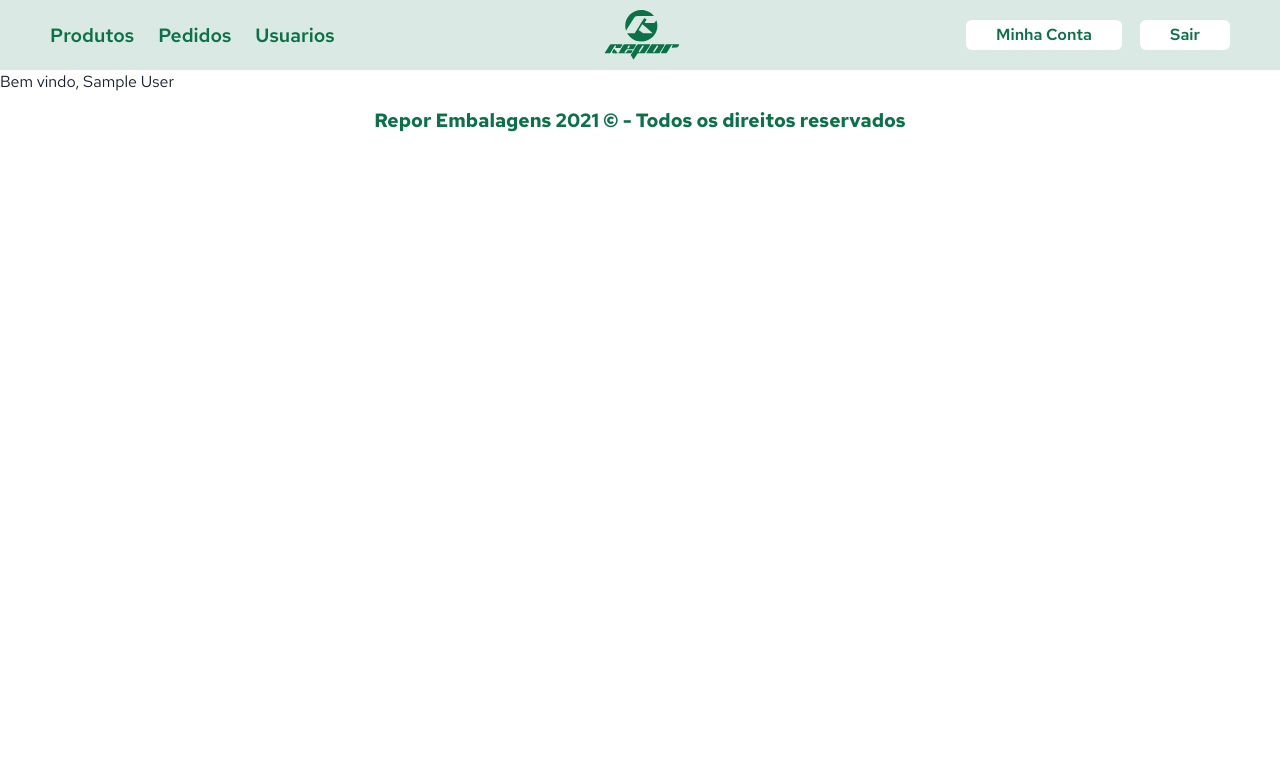
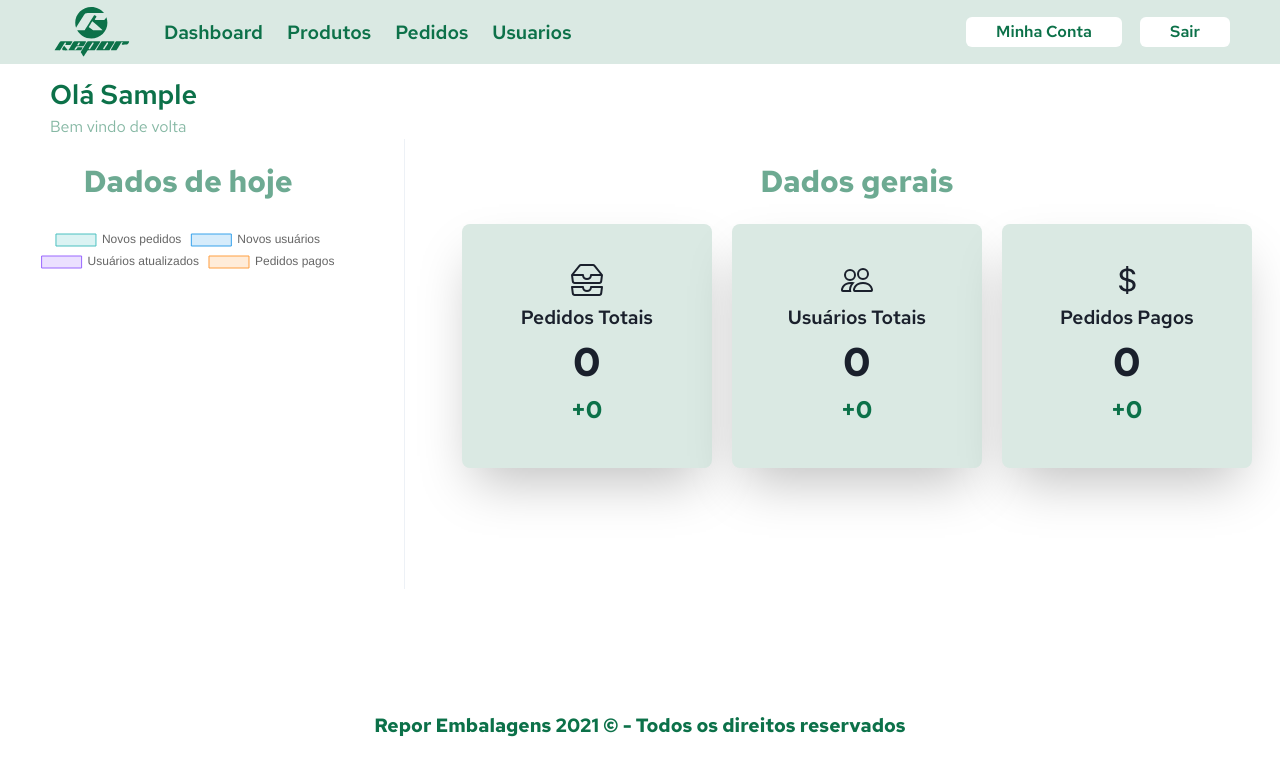
Before and after one commit to camarguin/reporembalagens, a Next.js app: page /admin in a window 1280 px wide. Shown: the top 776 px of the page. Built offline with nearby package versions, Linux system fonts and the light colour scheme; no server answers; the database is empty; sample sign-in values are in the browser's storage.

Commit message:
Added dashboard + changed getstaticprops index homepage

```diff
--- a/components/AdminDashboard.jsx
+++ b/components/AdminDashboard.jsx
@@ -1,12 +1,18 @@
 import React from 'react';
-import { Container } from '@chakra-ui/react';
+import { Flex, Box } from '@chakra-ui/react';
+import { Chart as ChartJS, ArcElement, Tooltip, Legend } from 'chart.js';
+import { Doughnut } from 'react-chartjs-2';
+ChartJS.register(ArcElement, Tooltip, Legend);
 
-const AdminDashboard = ({ data }) => {
+const AdminDashboard = ({ options, data }) => {
 
   return (
-    <Container>
-
-    </Container>
+    <Flex direction="row" width="320px">
+      <Doughnut
+        options={options}
+        data={data}
+      />
+    </Flex>
   );
 };
 
--- /dev/null
+++ b/components/AdminDashboardCard.jsx
@@ -0,0 +1,29 @@
+import React from 'react';
+import { Box, useColorModeValue, Text, Icon } from '@chakra-ui/react';
+
+const AdminDashboardCard = ({ cardTitle, cardIcon, cardNumber, cardIncrement }) => {
+  return (
+    <Box
+      w="250px"
+      // height="300px"
+      bg={useColorModeValue('myGreen.50', 'gray.900')}
+      boxShadow={'2xl'}
+      rounded={'lg'}
+      p={10}
+      textAlign={'center'}
+    >
+      <Icon as={cardIcon} boxSize="2rem" />
+      <Text variant="dashboardCardTitle">
+        {cardTitle}
+      </Text>
+      <Text variant="h1" padding="0px">
+        {cardNumber}
+      </Text>
+      <Text variant="dashboardIncreased">
+        +{cardIncrement}
+      </Text>
+    </Box>
+  );
+};
+
+export default AdminDashboardCard;
--- /dev/null
+++ b/components/AdminDashboardInfo.jsx
@@ -0,0 +1,31 @@
+import { Text, Box, useColorModeValue, HStack, Icon } from '@chakra-ui/react';
+import { BsInboxes, BsPeople, BsCurrencyDollar } from 'react-icons/bs';
+import React from 'react';
+import AdminDashboardCard from './AdminDashboardCard';
+
+const AdminDashboardInfo = ({ totalOrders, totalUsers, newOrders, newUsers, totalPaidOrders, newPaidOrders }) => {
+  return (
+    <HStack spacing={5}>
+      <AdminDashboardCard
+        cardIcon={BsInboxes}
+        cardTitle="Pedidos Totais"
+        cardNumber={totalOrders}
+        cardIncrement={newOrders}
+      />
+      <AdminDashboardCard
+        cardIcon={BsPeople}
+        cardTitle="Usuários Totais"
+        cardNumber={totalUsers}
+        cardIncrement={newUsers}
+      />
+      <AdminDashboardCard
+        cardIcon={BsCurrencyDollar}
+        cardTitle="Pedidos Pagos"
+        cardNumber={totalPaidOrders}
+        cardIncrement={newPaidOrders}
+      />
+    </HStack >
+  );
+};
+
+export default AdminDashboardInfo;
--- a/components/AdminHeader.jsx
+++ b/components/AdminHeader.jsx
@@ -3,22 +3,30 @@ import Image from 'next/image';
 import NextLink from 'next/link';
 import { useRouter } from "next/router";
 import {
-  Flex, Button, HStack, useMediaQuery, useDisclosure, Box
+  Flex, Button, HStack, useMediaQuery, useDisclosure,
 } from '@chakra-ui/react';
 import { signOut, useSession } from 'next-auth/client'
+import { HamburgerIcon, CloseIcon } from '@chakra-ui/icons';
 import reporLogo from '../public/ReporLogoMenu.svg';
-import whiteReporLogo from '../public/WhiteReporLogoMenu.svg';
-import { DataContext } from "../context/GlobalState";
 
 const AdminHeader = ({ isUserPage }) => {
+  const Links = ['Dashboard', 'Projects', 'Team'];
   const [isSmallerThan1024] = useMediaQuery("(max-width: 1023px)")
   const router = useRouter()
   const { isOpen, onToggle } = useDisclosure()
   const [session, loading] = useSession()
 
   return (
-    <Flex direction="row" justify="space-between" py={["5px", "5px", "10px"]} px={["10px", "20px", "50px"]} bgColor="myGreen.50">
+    <Flex direction="row" h={16} py={["5px", "5px", "10px"]} justify="space-between" px={["10px", "20px", "50px"]} bgColor="myGreen.50">
       <HStack color="myGreen.300" direction="row" spacing="6" fontSize="1.2rem" fontWeight="600">
+        <Flex _hover={{ cursor: "pointer" }}>
+          <NextLink href="/">
+            <Image src={reporLogo} width="90px" height="50px" />
+          </NextLink>
+        </Flex>
+        <NextLink href="/admin">
+          Dashboard
+        </NextLink>
         <NextLink href="/admin/produtos">
           Produtos
         </NextLink>
@@ -29,12 +37,7 @@ const AdminHeader = ({ isUserPage }) => {
           Usuarios
         </NextLink>
       </HStack>
-      <Flex _hover={{ cursor: "pointer" }}>
-        <NextLink href="/">
-          <Image src={reporLogo} width="90px" height="50px" />
-        </NextLink>
-      </Flex>
-      <HStack>
+      <HStack float="right">
         <Button bgColor="white" color="myGreen.300" height="30px" margin="0px 10px" padding="5px 30px" onClick={() => router.push('/conta')}>
           Minha Conta
         </Button>
--- a/components/AdminLayout.jsx
+++ b/components/AdminLayout.jsx
@@ -1,9 +1,13 @@
 import { Container, Text } from '@chakra-ui/react';
+import Head from 'next/head'
 import AdminHeader from './AdminHeader';
 
-const AdminLayout = ({ children, isShortFooter, isUserPage }) => {
+const AdminLayout = ({ children, titlePage }) => {
   return (
     <Container p="0" maxW maxWidth="1920px">
+      <Head>
+        <title>{titlePage}</title>
+      </Head>
       <AdminHeader />
       {children}
       <footer>
--- a/package.json
+++ b/package.json
@@ -14,6 +14,7 @@
     "@emotion/react": "^11",
     "@emotion/styled": "^11",
     "bcrypt": "^5.0.1",
+    "chart.js": "^3.7.1",
     "date-fns": "^2.28.0",
     "dotenv": "^10.0.0",
     "framer-motion": "^4",
@@ -22,10 +23,11 @@
     "moment": "^2.29.1",
     "mongodb": "^3.5.9",
     "mongoose": "^6.0.13",
-    "next": "11.1.2",
+    "next": "12.1.0",
     "next-auth": "^3.29.0",
     "nodemailer": "^6.7.1",
     "react": "17.0.2",
+    "react-chartjs-2": "^4.0.1",
     "react-device-detect": "^2.1.2",
     "react-dom": "17.0.2",
     "react-icons": "^4.3.1",
--- a/pages/admin/index.js
+++ b/pages/admin/index.js
@@ -1,39 +1,81 @@
 import React, { useState } from 'react'
 import { getSession } from 'next-auth/client';
-import { Text } from '@chakra-ui/react';
+import { Container, Text, Flex, Divider } from '@chakra-ui/react';
 import moment from 'moment';
 import AdminLayout from '../../components/AdminLayout'
 import AdminDashboard from '../../components/AdminDashboard';
 import { getData } from '../../utils/fetchData';
+import { useEffect } from 'react';
+import AdminDashboardInfo from '../../components/AdminDashboardInfo';
 
-export default function Index({ session, orders }) {
-  const [newDataDates, setNewDataDates] = useState([])
+export default function Index({ session, orders, users }) {
+  const [chartData, setChartData] = useState([])
   const today = moment().format('DD/MM/YYYY')
-  console.log(moment())
-  const todayOrdersQty = orders.filter(order => moment().isSame(order.createdAt))
-  console.log(todayOrdersQty)
+  const [firstName, lastName] = session.user.name.split(' ')
+  const totalPaidOrders = orders.filter(order => order.paid === true)
+  const todayOrders = orders.filter(order => moment(order.createdAt).format('DD/MM/YYYY') === today)
+  const todayUsers = users.filter(user => moment(user.createdAt).format('DD/MM/YYYY') === today)
+  const todayUsersUpdated = users.filter(user => moment(user.updatedAt).format('DD/MM/YYYY') === today)
+  const todayOrdersPaid = orders.filter(order => moment(order.updatedAt).format('DD/MM/YYYY') === today && order.paid === true)
 
-  // const calculateOrdersByDay = () => {
-  //   const todayOrdersQty = orders.filter(order => moment().isSame(order.createdAt))
-  //   // return arr.filter(obj => moment().isSame(obj.date, 'day'));
+  useEffect(() => {
+    setChartData([todayOrders.length, todayUsers.length, todayUsersUpdated.length, todayOrdersPaid.length])
+  }, [])
+  const data = {
+    labels: ['Novos pedidos', 'Novos usuários', 'Usuários atualizados', 'Pedidos pagos'],
+    datasets: [
+      {
+        label: '# de Dados',
+        data: chartData,
+        backgroundColor: [
+          'rgba(75, 192, 192, 0.2)',
+          'rgba(54, 162, 235, 0.2)',
+          'rgba(153, 102, 255, 0.2)',
+          'rgba(255, 159, 64, 0.2)'
+        ],
+        borderColor: [
+          'rgba(75, 192, 192, 1)',
+          'rgba(54, 162, 235, 1)',
+          'rgba(153, 102, 255, 1)',
+          'rgba(255, 159, 64, 1)'
+        ],
+        borderWidth: 1,
+      },
+    ],
+  };
 
-  //   orders.map(order => {
-  //     const date = moment(order.createdAt).format('DD/MM/YYYY')
-  //     if (date === today) {
-
-  //     }
-  //   })
-
-
-
-
-  // }
   return (
-    <AdminLayout isShortFooter>
-      <Text>
-        Bem vindo, {session.user.name}
+    <AdminLayout titlePage="Admin - Reporembalagens" isShortFooter>
+      <Text variant="dashboardWelcome" padding="10px 50px 0px 50px">
+        Olá {firstName}
       </Text>
-      <AdminDashboard data={[5, 2, 1, 3, 2, 5, 0]} />
+      <Text fontSize="1rem" color="myGreen.100" padding="0px 50px">
+        Bem vindo de volta
+      </Text>
+      <Flex minH="70vh" justify="space-around">
+        <Flex direction="column" align="center">
+          <Text variant="dashboardTitle" color="myGreen.200" padding="20px 50px">
+            Dados de hoje
+          </Text>
+          <AdminDashboard data={data} />
+        </Flex>
+        <Flex height="450px">
+          <Divider orientation='vertical' />
+        </Flex>
+        <Flex direction="column" align="center">
+          <Text variant="dashboardTitle" color="myGreen.200" padding="20px 50px">
+            Dados gerais
+          </Text>
+          <AdminDashboardInfo
+            totalOrders={orders.length}
+            totalUsers={users.length}
+            newUsers={todayUsers.length}
+            newOrders={todayOrders.length}
+            totalPaidOrders={totalPaidOrders.length}
+            newPaidOrders={todayOrdersPaid.length}
+          />
+        </Flex>
+      </Flex>
     </AdminLayout>
   )
 }
@@ -41,6 +83,7 @@ export default function Index({ session, orders }) {
 export async function getServerSideProps(context) {
   const session = await getSession({ req: context.req });
   const res = await getData(`order/`)
+  const res2 = await getData(`user`)
   if (!session) {
     return {
       redirect: {
@@ -60,7 +103,8 @@ export async function getServerSideProps(context) {
   return {
     props: {
       session: await getSession(context),
-      orders: res.orders
+      orders: res.orders,
+      users: res2.users,
     }
   }
 
--- a/styles/textStyles.js
+++ b/styles/textStyles.js
@@ -32,6 +32,25 @@ export const textStyles = {
       fontSize: "1.2rem",
       fontWeight: "bold"
     },
+    dashboardWelcome: {
+      fontSize: "1.7rem",
+      fontWeight: "600",
+      color: "myGreen.300"
+    },
+    dashboardTitle: {
+      fontSize: "1.9rem",
+      fontWeight: "700",
+      color: "myGreen.300",
+    },
+    dashboardCardTitle: {
+      fontSize: "1.2rem",
+      fontWeight: "600",
+    },
+    dashboardIncreased: {
+      fontSize: " 1.5rem",
+      fontWeight: "700",
+      color: "myGreen.300",
+    },
     footer: {
       py: 3,
       fontWeight: "extrabold",
```
Also changed, not shown: 3 other files (tests, documents, lock files or other folders).
